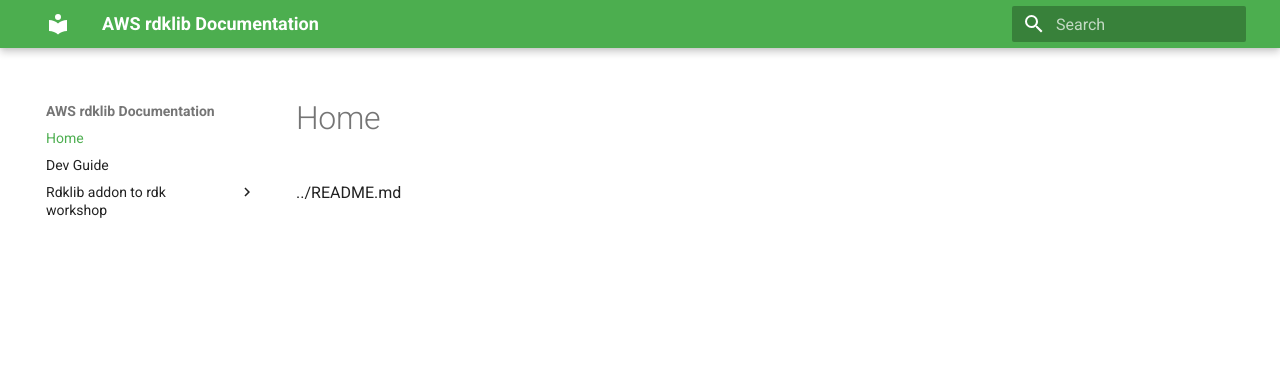
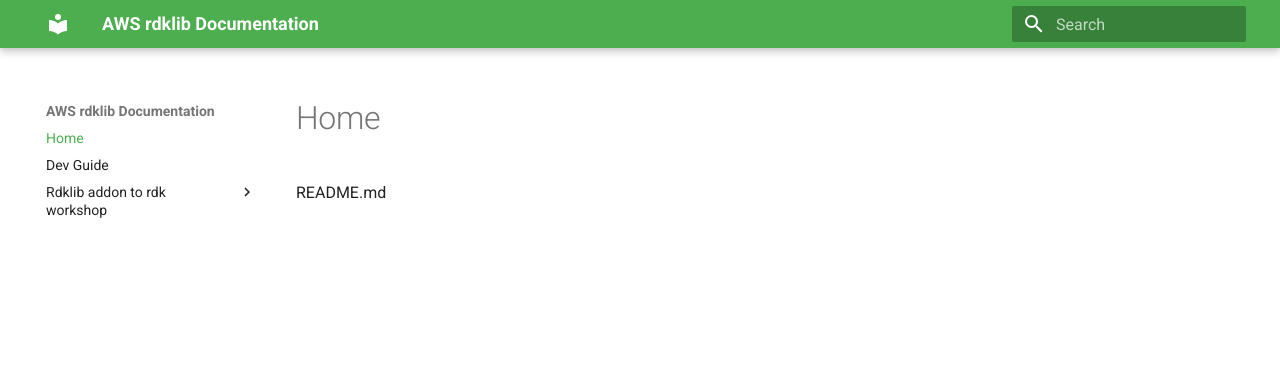
Before and after one commit to awslabs/aws-config-rdklib, an MkDocs documentation site: the page built from docs/index.md, in a window 1280 px wide. Shown: the top 376 px of the page. Built offline with MkDocs 1.6.1 and Material for MkDocs 9.7.7, drawn with Linux system fonts in a browser that asks for light colours.

Commit message:
add symlink

```diff
--- a/docs/index.md
+++ b/docs/index.md
@@ -1 +1 @@
-../README.md
+README.md
```
Also changed, not shown: 1 other file.
